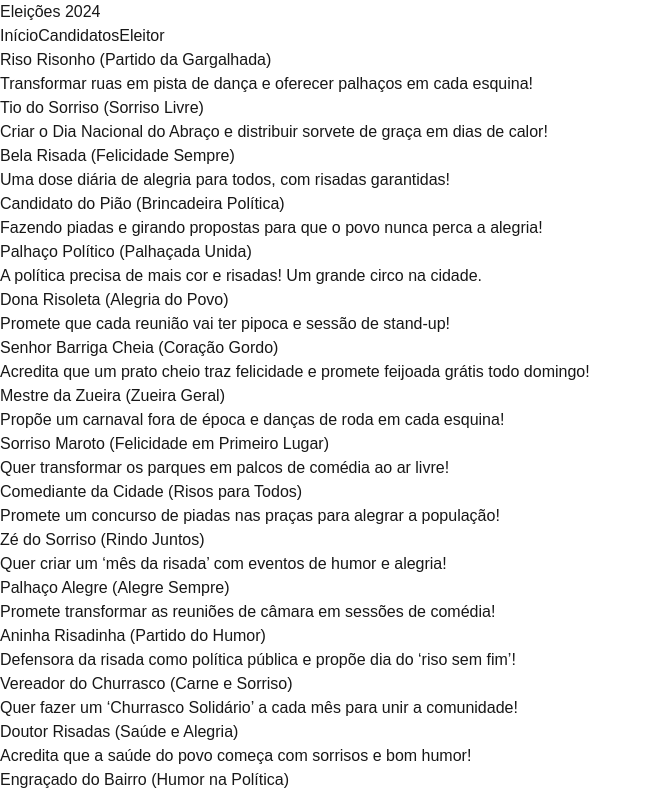
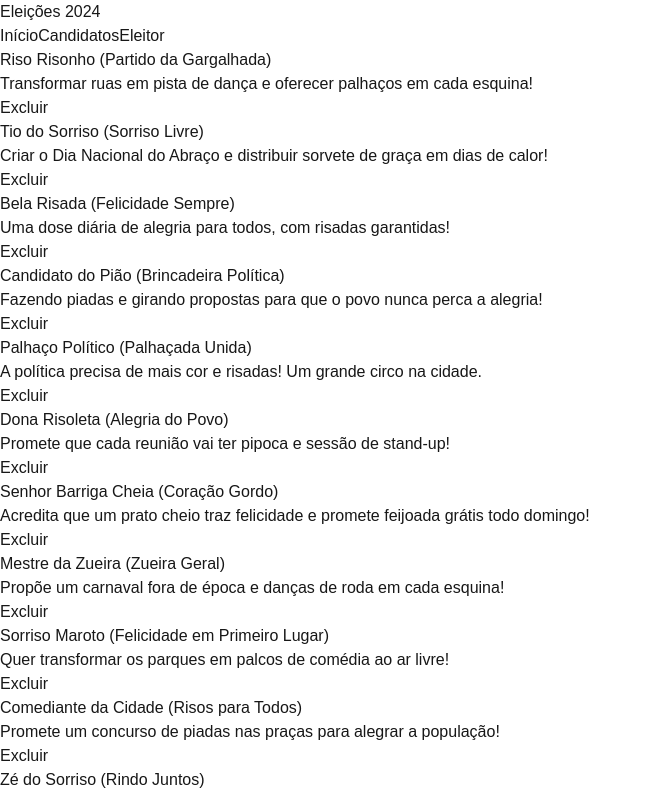
Before and after one commit to leoziondev/proj-cod3r-urna-eletronica, a Next.js app: page /candidato in a window 1280 px wide. Shown: the top 795 px of the page, without its empty margins (0-652 px from the left). Built offline with nearby package versions, Linux system fonts and the light colour scheme.

Commit message:
feat: create candidato item component and apply in candidato list

```diff
--- /dev/null
+++ b/src/components/candidato/CandidatoItem.tsx
@@ -0,0 +1,31 @@
+'use client'
+
+import Candidato from "@/data/model/Candidato"
+import Button from "../shared/Button";
+
+interface CandidatoProps {
+    candidato: Candidato;
+}
+
+export default function CandidatoItem({ candidato }: CandidatoProps) {
+
+    const handleDelete = (candidato: Candidato) => {
+        console.log(candidato);
+
+    }
+
+    return (
+        <div className="bg-zinc-800 p-5 rounded-lg">
+            <h2>{candidato.nome} ({candidato.partido})</h2>
+            <p>{candidato.descricao}</p>
+            <div className="mt-2">
+                <Button
+                    onClick={() => handleDelete(candidato)}
+                    className="bg-red-500 hover:bg-red-600"
+                >
+                    Excluir
+                </Button>
+            </div>
+        </div>
+    )
+}
--- a/src/components/candidato/CandidatoList.tsx
+++ b/src/components/candidato/CandidatoList.tsx
@@ -1,17 +1,19 @@
-import Candidato from "@/data/model/Candidato"
+import Candidato from "@/data/model/Candidato";
+import CandidatoItem from "./CandidatoItem";
 
 export interface CandidatosProps {
     candidatos: Candidato[];
 }
 
 export default function CandidatoList({candidatos}: CandidatosProps) {
+
     return (
         <div className="flex flex-col gap-5">
             {candidatos.map((candidato) => (
-                <div key={candidato.id} className="bg-zinc-800 p-5 rounded-lg">
-                    <h2>{candidato.nome} ({candidato.partido})</h2>
-                    <p>{candidato.descricao}</p>
-                </div>
+                <CandidatoItem
+                    key={candidato.id}
+                    candidato={candidato}
+                />
             ))}
         </div>
     )
```
